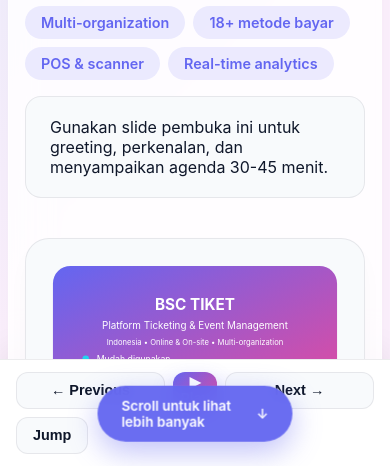
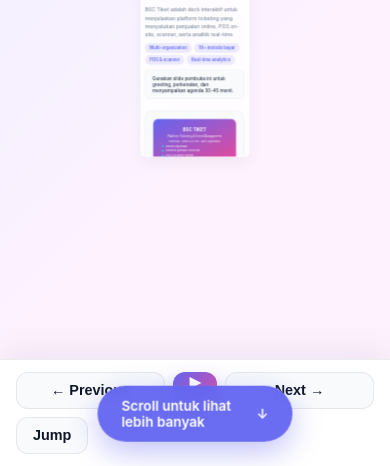
Before and after one commit to techprocreative/presentasi, a plain HTML site: page index.html in a window 390 px wide. Shown: the part 378-844 px from the top of the page. Drawn offline with Linux system fonts and the light colour scheme.

Commit message:
Fit slides to container width on mobile for content visibility across devices

```diff
--- a/index.html
+++ b/index.html
@@ -2497,10 +2497,10 @@
           containerHeight / baseHeight,
         );
 
-        // Minimum scale for mobile readability
+        // Fit to width on mobile for content visibility
         const isMobile = window.innerWidth <= 640;
         if (isMobile) {
-          scale = 1.0; // 100% scale on mobile
+          scale = containerWidth / baseWidth; // Fit width, allow vertical scroll
         }
 
         // Apply scale to CSS variable
```
